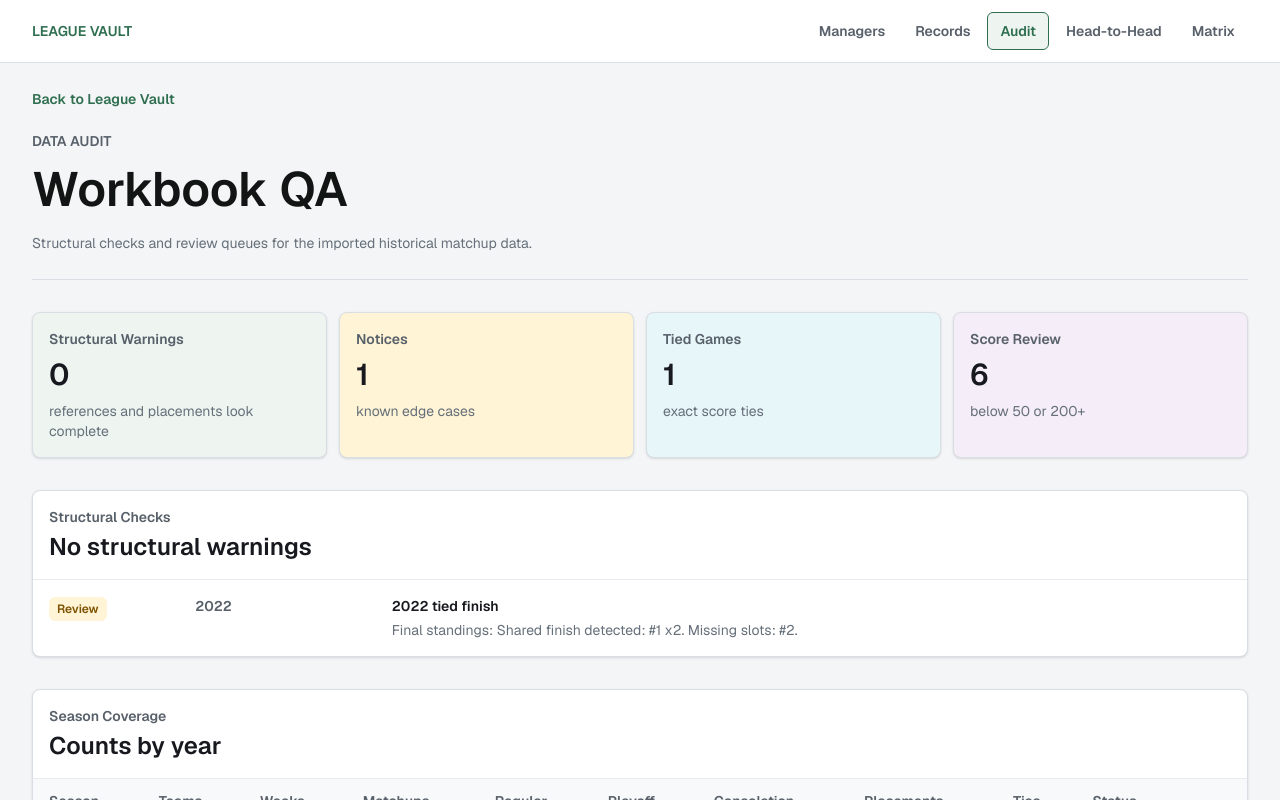
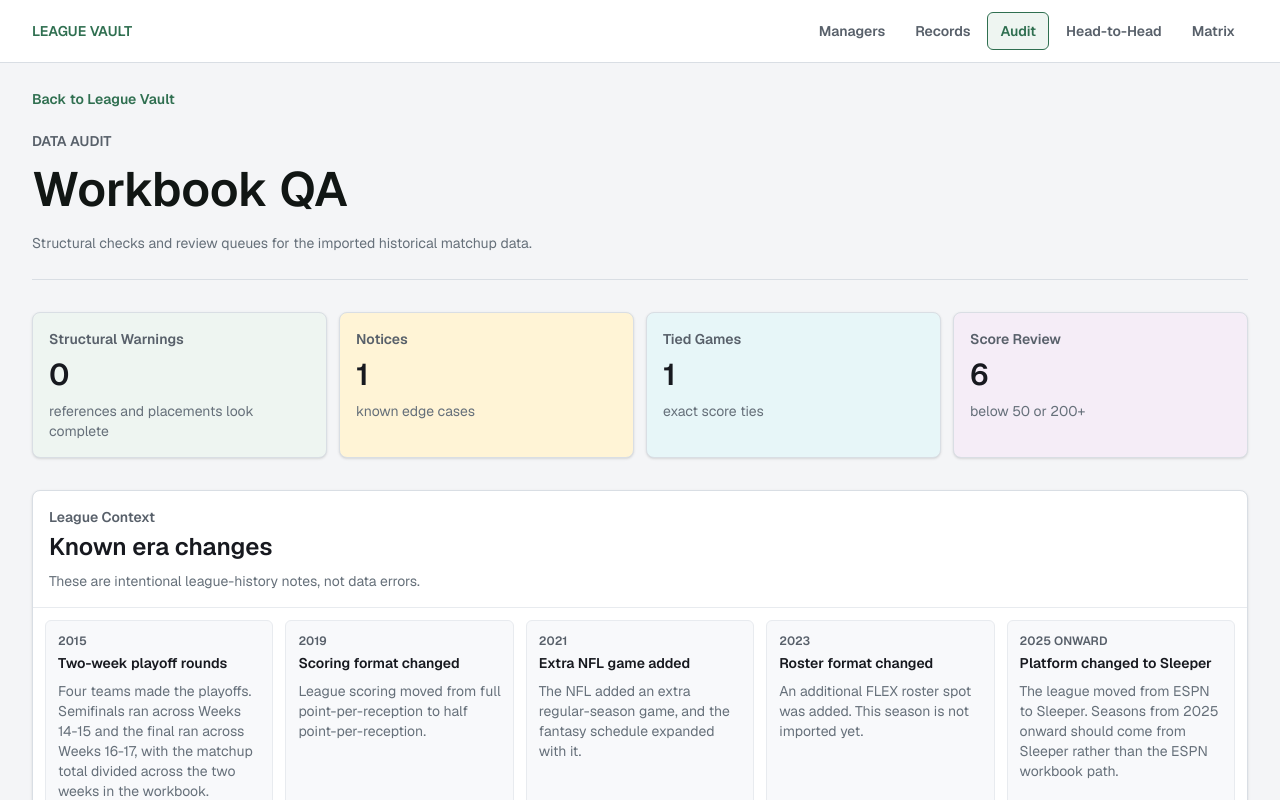
Before and after one commit to richardliiscool/fantasy-league-history, a Next.js app: page /audit in a window 1280 px wide. Shown: the top 800 px of the page. Built offline with nearby package versions, Linux system fonts and the light colour scheme.

Commit message:
Add league context audit notes

```diff
--- a/src/app/audit/page.tsx
+++ b/src/app/audit/page.tsx
@@ -18,6 +18,39 @@ import {
 export const metadata: Metadata = {
   title: "Data Audit | Fantasy League History",
 };
+
+const leagueContextNotes = [
+  {
+    season: "2015",
+    title: "Two-week playoff rounds",
+    detail:
+      "Four teams made the playoffs. Semifinals ran across Weeks 14-15 and the final ran across Weeks 16-17, with the matchup total divided across the two weeks in the workbook.",
+  },
+  {
+    season: "2019",
+    title: "Scoring format changed",
+    detail:
+      "League scoring moved from full point-per-reception to half point-per-reception.",
+  },
+  {
+    season: "2021",
+    title: "Extra NFL game added",
+    detail:
+      "The NFL added an extra regular-season game, and the fantasy schedule expanded with it.",
+  },
+  {
+    season: "2023",
+    title: "Roster format changed",
+    detail:
+      "An additional FLEX roster spot was added. This season is not imported yet.",
+  },
+  {
+    season: "2025 onward",
+    title: "Platform changed to Sleeper",
+    detail:
+      "The league moved from ESPN to Sleeper. Seasons from 2025 onward should come from Sleeper rather than the ESPN workbook path.",
+  },
+];
 
 export default function AuditPage() {
   const profile = getDataAuditProfile(historicalLeagueData);
@@ -98,6 +131,7 @@ export default function AuditPage() {
           ))}
         </section>
 
+        <LeagueContextSection />
         <AuditIssuesSection issues={profile.issues} />
         <SeasonCoverageTable seasons={profile.seasons} />
 
@@ -115,6 +149,42 @@ export default function AuditPage() {
         <DuplicateScoreLinesTable rows={profile.duplicateScoreLines} />
       </div>
     </main>
+  );
+}
+
+function LeagueContextSection() {
+  return (
+    <section className="overflow-hidden rounded-lg border border-[#d9dee4] bg-white shadow-sm">
+      <div className="border-b border-[#e8ebef] px-4 py-4">
+        <p className="text-sm font-semibold text-[#58606a]">
+          League Context
+        </p>
+        <h2 className="mt-1 text-2xl font-semibold text-[#17191f]">
+          Known era changes
+        </h2>
+        <p className="mt-2 text-sm leading-5 text-[#66707a]">
+          These are intentional league-history notes, not data errors.
+        </p>
+      </div>
+      <div className="grid gap-3 p-3 lg:grid-cols-5">
+        {leagueContextNotes.map((note) => (
+          <article
+            key={`${note.season}:${note.title}`}
+            className="rounded-md border border-[#e8ebef] bg-[#f8f9fb] p-3"
+          >
+            <p className="text-xs font-semibold uppercase text-[#58606a]">
+              {note.season}
+            </p>
+            <h3 className="mt-1 text-sm font-semibold text-[#17191f]">
+              {note.title}
+            </h3>
+            <p className="mt-2 text-sm leading-5 text-[#66707a]">
+              {note.detail}
+            </p>
+          </article>
+        ))}
+      </div>
+    </section>
   );
 }
 
--- a/src/app/page.tsx
+++ b/src/app/page.tsx
@@ -168,12 +168,6 @@ export default function Home() {
               Records
             </Link>
             <Link
-              href="/audit"
-              className="rounded-md border border-[#b8c0c9] bg-white px-3 py-2 text-sm font-semibold text-[#17191f] underline-offset-4 hover:border-[#2f6f50] hover:text-[#2f6f50] hover:underline"
-            >
-              Audit
-            </Link>
-            <Link
               href="/head-to-head"
               className="rounded-md border border-[#b8c0c9] bg-white px-3 py-2 text-sm font-semibold text-[#17191f] underline-offset-4 hover:border-[#2f6f50] hover:text-[#2f6f50] hover:underline"
             >
@@ -184,6 +178,12 @@ export default function Home() {
               className="rounded-md border border-[#b8c0c9] bg-white px-3 py-2 text-sm font-semibold text-[#17191f] underline-offset-4 hover:border-[#2f6f50] hover:text-[#2f6f50] hover:underline"
             >
               H2H Matrix
+            </Link>
+            <Link
+              href="/audit"
+              className="rounded-md border border-[#d9dee4] bg-[#f8f9fb] px-3 py-2 text-sm font-semibold text-[#58606a] underline-offset-4 hover:border-[#2f6f50] hover:text-[#2f6f50] hover:underline sm:ml-auto"
+            >
+              Audit
             </Link>
           </div>
         </header>
```
